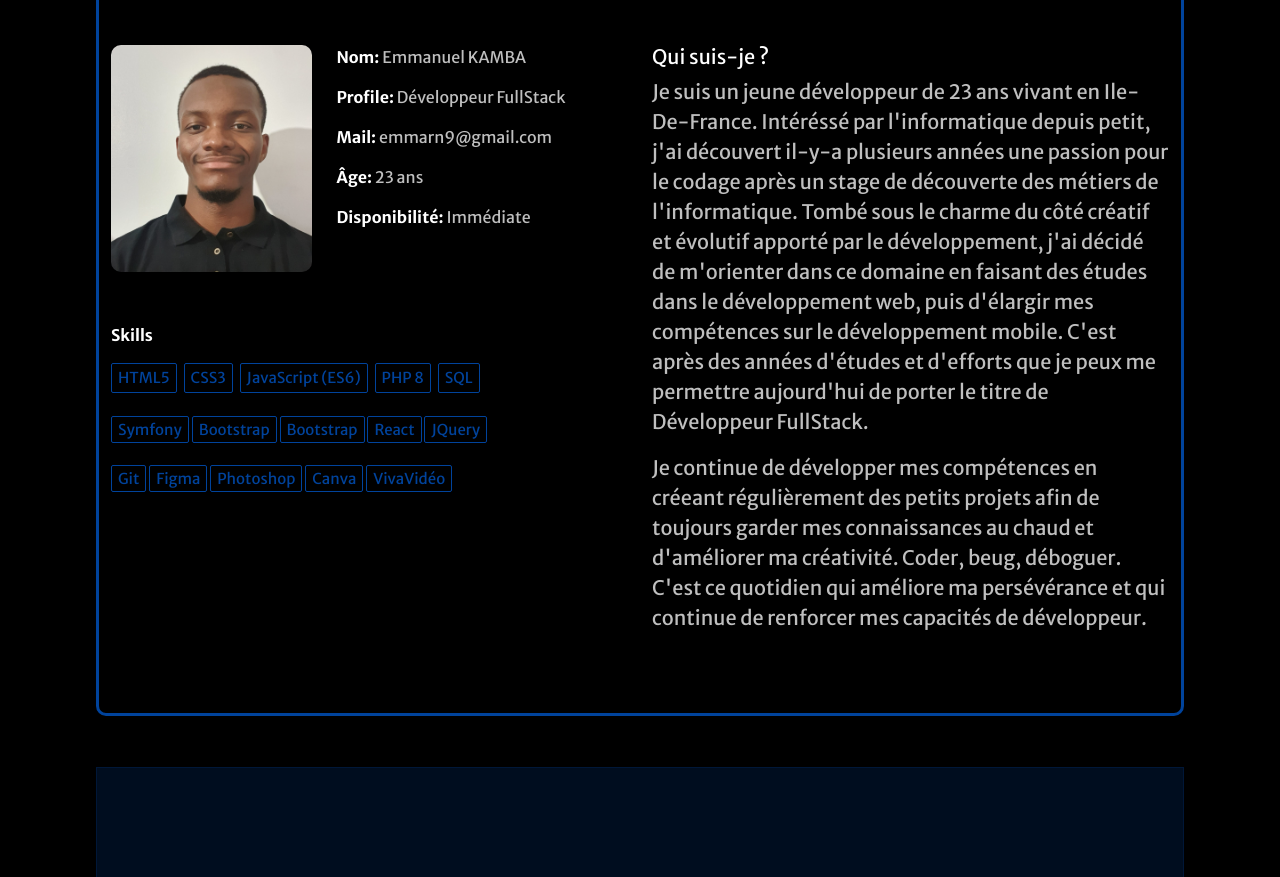
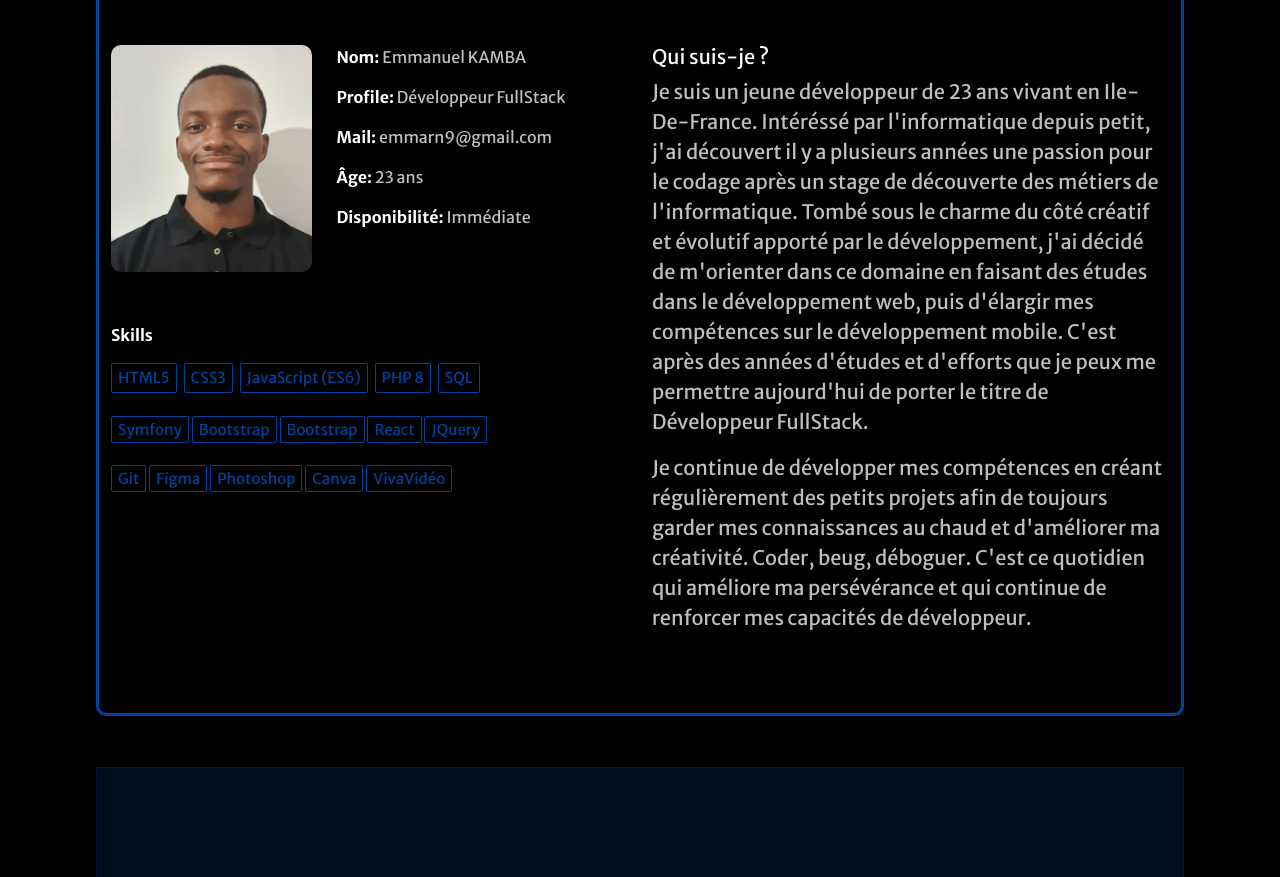
Before and after one commit to Emmarnn/Emmarnn.github.io, a plain HTML site: page index.html in a window 1280 px wide. Shown: the part 1158-2035 px from the top of the page. Drawn offline with nearby package versions, Linux system fonts and the light colour scheme; some packages are replaced by stand-ins of ours; a script that the page names is missing.

Commit message:
correction orthographe

```diff
--- a/index.html
+++ b/index.html
@@ -213,7 +213,7 @@
                     <p class="lead">
                       Je suis un jeune développeur de 23 ans vivant en
                       Ile-De-France. Intéréssé par l'informatique depuis petit,
-                      j'ai découvert il-y-a plusieurs années une passion pour le
+                      j'ai découvert il y a plusieurs années une passion pour le
                       codage après un stage de découverte des métiers de
                       l'informatique. Tombé sous le charme du côté créatif et
                       évolutif apporté par le développement, j'ai décidé de
@@ -224,7 +224,7 @@
                       le titre de Développeur FullStack.
                     </p>
                     <p class="lead">
-                      Je continue de développer mes compétences en créeant
+                      Je continue de développer mes compétences en créant
                       régulièrement des petits projets afin de toujours garder
                       mes connaissances au chaud et d'améliorer ma créativité.
                       Coder, beug, déboguer. C'est ce quotidien qui améliore ma
```
